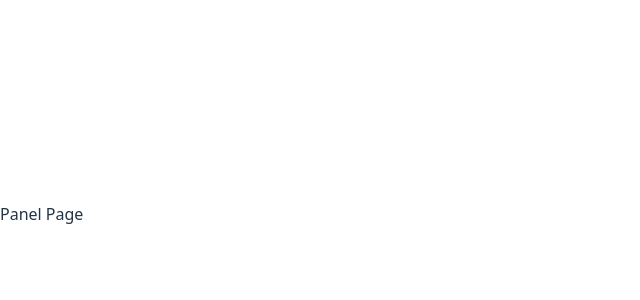
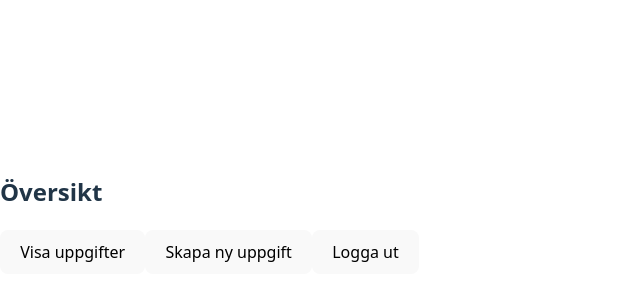
Before and after one commit to Schvea/Projektuppgift-avanceradjs, a React app in the folder projekt/frontend/: page /panel in a window 1280 px wide. Shown: the part 186-486 px from the top of the page, without its empty margins (0-640 px from the left). Built offline with nearby package versions, Linux system fonts and the light colour scheme; the HTML template or start-up script is replaced by a standard one.

Commit message:
panel fungerar nav till alla routes user ska komma åt

```diff
--- a/projekt/frontend/src/pages/PanelPage.jsx
+++ b/projekt/frontend/src/pages/PanelPage.jsx
@@ -1,5 +1,22 @@
-const PanelPage = () => {
-  return <div>Panel Page</div>;
-};
+import { useNavigate } from 'react-router-dom';
+
+function PanelPage() {
+  const navigate = useNavigate();
+
+  const handleLogout = () => {
+    localStorage.removeItem('token');
+    localStorage.removeItem('user');
+    navigate('/');
+  };
+
+  return (
+    <div>
+      <h2>Översikt</h2>
+      <button onClick={() => navigate('/tasks')}>Visa uppgifter</button>
+      <button onClick={() => navigate('/tasks/create')}>Skapa ny uppgift</button>
+      <button onClick={handleLogout}>Logga ut</button>
+    </div>
+  );
+}
 
 export default PanelPage;
```
